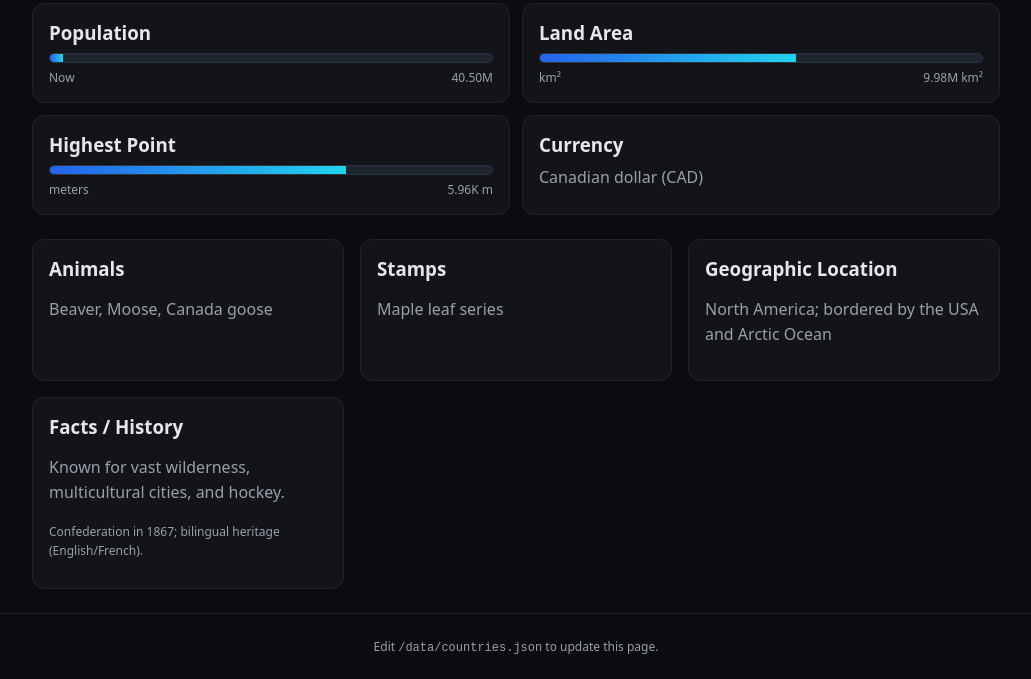
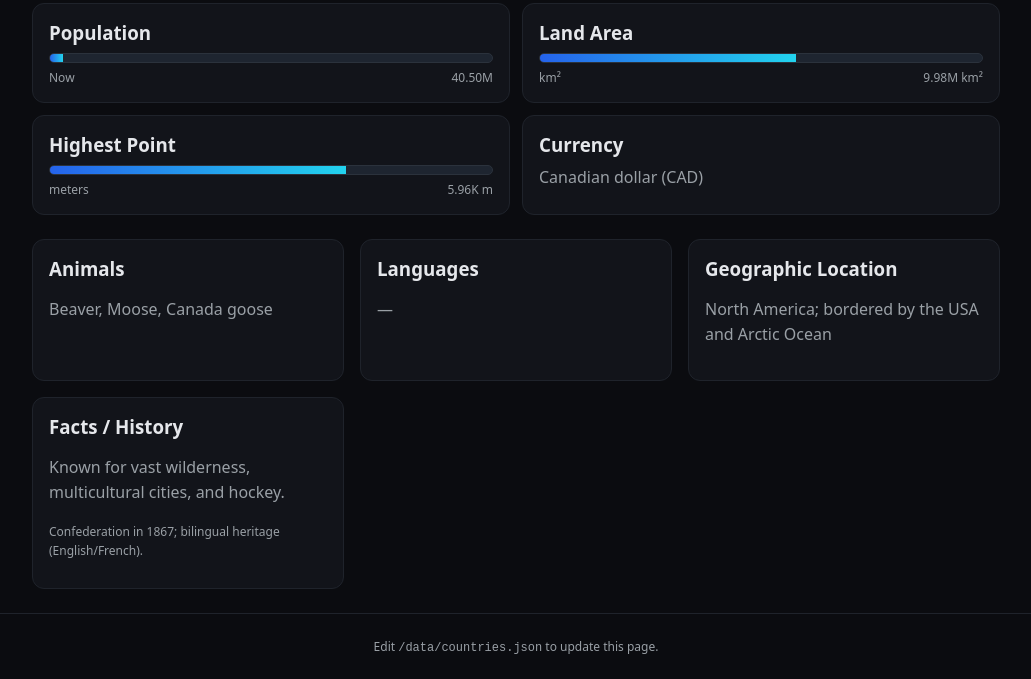
Before and after one commit to mattwhelan2000/oscars-countries, a plain HTML site: page country.html in a window 1280 px wide. Shown: the part 817-1496 px from the top of the page, without its empty margins (124-1155 px from the left). Drawn offline with Linux system fonts and the light colour scheme.

Commit message:
Update country.html

```diff
--- a/country.html
+++ b/country.html
@@ -75,8 +75,8 @@
           <p data-bind="animals">—</p>
         </div>
         <div class="card">
-          <h3>Stamps</h3>
-          <p data-bind="stamps">—</p>
+          <h3>Languages</h3>
+          <p data-bind="languages">—</p>
         </div>
         <div class="card">
           <h3>Geographic Location</h3>
```
